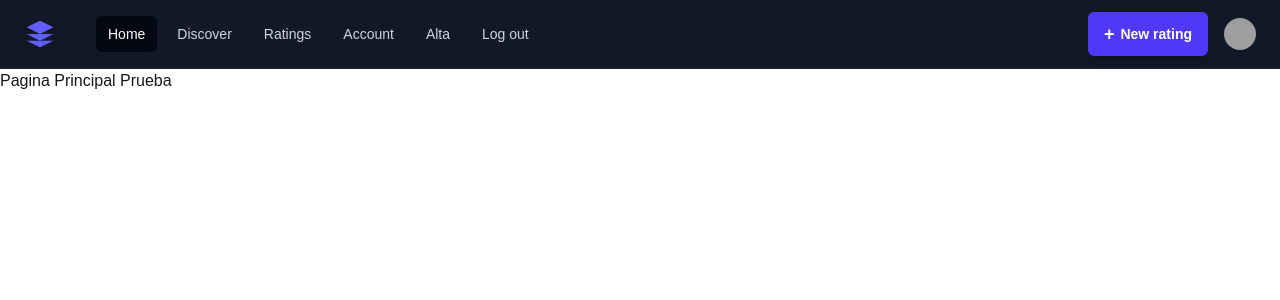
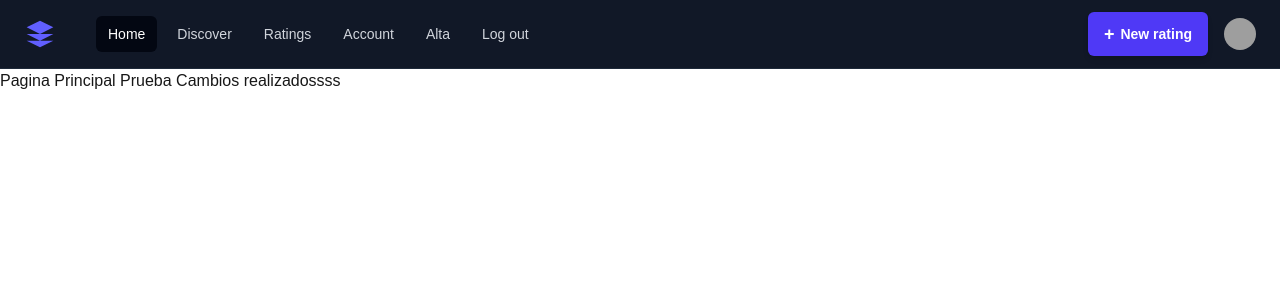
Before and after one commit to cristhiancastro204/oblogatorio-taller-frontend, a Next.js app: page /Principal in a window 1280 px wide. Shown: the top 300 px of the page. Built offline with nearby package versions, Linux system fonts and the light colour scheme; grey boxes are pictures that could not be loaded.

Commit message:
cambioss

```diff
--- a/app/Principal/page.jsx
+++ b/app/Principal/page.jsx
@@ -6,7 +6,9 @@ const principal = () => {
   return (
   <div>
     <Navbar></Navbar>
-    <h1>Pagina Principal Prueba</h1>
+    <h1>Pagina Principal Prueba
+      Cambios realizadossss
+    </h1>
 
 
   </div>
```
